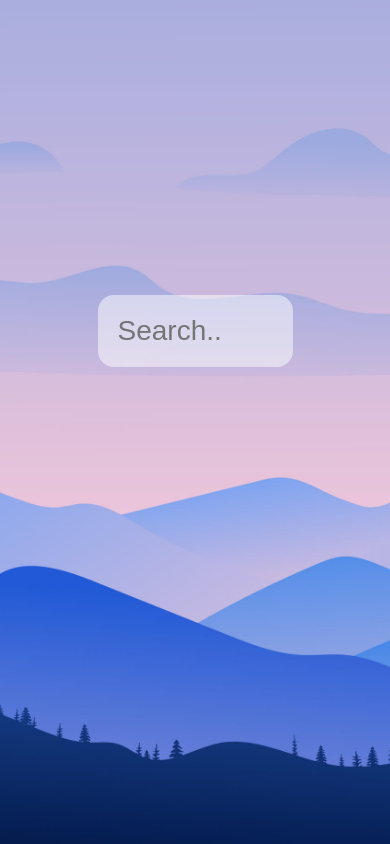
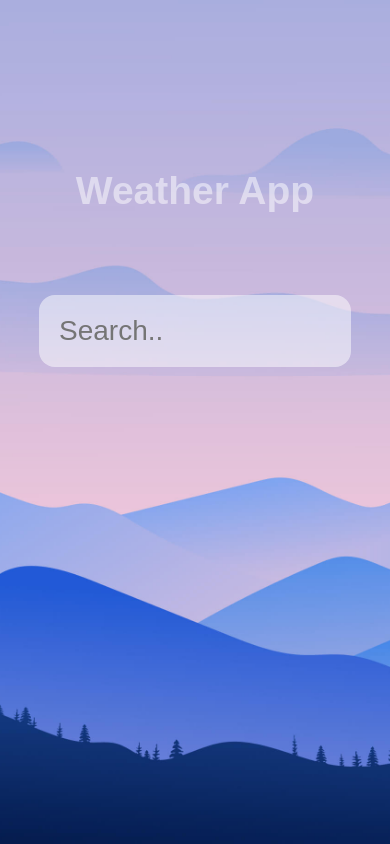
Before and after one commit to larryfisherman/weatherAPp, a React (Create React App) app: page / in a window 390 px wide. Built offline with nearby package versions, Linux system fonts and the light colour scheme.

Commit message:
Changed mobile layout

```diff
--- a/src/components/AdditionalInfo/AdditionalInfo.css
+++ b/src/components/AdditionalInfo/AdditionalInfo.css
@@ -56,7 +56,7 @@ p {
   text-align: center;
 }
 
-@media (max-width: 940px) {
+@media (max-width: 641px) {
   .additionalInfo {
     display: flex;
     background-color: rgba(255, 255, 255, 0.5);
--- a/src/components/App.css
+++ b/src/components/App.css
@@ -104,13 +104,7 @@ h1.unActive {
   }
 
   h1.active {
-    position: absolute;
-    margin: 15px;
-    top: 2%;
-    left: 6%;
-    font-size: 4vh;
-    transform: translate(-50%, 0);
-    color: rgba(255, 255, 255, 0.4);
+    display: none;
   }
 
   .activeMain {
@@ -125,37 +119,35 @@ h1.unActive {
     animation-iteration-count: 1;
     opacity: 1;
   }
-}
-
-@keyframes show {
-  0% {
-    opacity: 0;
+  h1.unActive {
+    position: absolute;
+    top: 20%;
+    left: 50%;
+    transform: translate(-50%, 0);
+    font-size: 5vw;
+    white-space: nowrap;
+    color: rgba(255, 255, 255, 0.5);
   }
 
-  40% {
-    opacity: 0;
-  }
-
-  60% {
-    opacity: 1;
-  }
-
-  100% {
-    opacity: 1;
+  .unActiveMain {
+    display: none;
+    flex-wrap: wrap;
+    width: 100vw;
+    height: 100%;
+    justify-content: space-around;
+    align-items: center;
   }
 }
 
-@keyframes disappear {
-  0% {
-    font-size: 60px;
-  }
-
-  50% {
-    font-size: 32px;
-  }
-
-  100% {
-    font-size: 0px;
+@media (max-width: 940px) {
+  h1.unActive {
+    position: absolute;
+    top: 20%;
+    left: 50%;
+    transform: translate(-50%, 0);
+    font-size: 10vw;
+    white-space: nowrap;
+    color: rgba(255, 255, 255, 0.5);
   }
 }
 
@@ -172,6 +164,3 @@ h1.unActive {
     top: 10%;
   }
 }
-
-@media only screen and (max-device-width: 1024) {
-}
--- a/src/components/App.js
+++ b/src/components/App.js
@@ -15,6 +15,7 @@ const App = () => {
   return (
     <div className={toggleClass ? "activeApp" : "unActiveApp"}>
       <div className={toggleClass ? "activeHeader" : "unActiveHeader"}>
+        <h1 className={toggleClass ? "active" : "unActive"}> Weather App </h1>
         <SearchingBar shareToggleClass={shareToggleClass} />
       </div>
       <div className={toggleClass ? "activeMain" : "unActiveMain"}>
--- a/src/components/SearchingBar/SearchingBar.css
+++ b/src/components/SearchingBar/SearchingBar.css
@@ -47,7 +47,24 @@ p {
   line-height: 35px;
 }
 
-@media (max-width: 940px) {
+@media (max-width: 641px) {
+  input.unActive {
+    display: flex;
+    position: absolute;
+    top: 35%;
+    width: 80%;
+    justify-self: center;
+    align-self: center;
+    appearance: none;
+    background: none;
+    border: none;
+    outline: none;
+    padding: 20px;
+    background-color: rgba(255, 255, 255, 0.5);
+    font-size: 28px;
+    border-radius: 16px 16px 16px 16px;
+  }
+
   input.Active {
     display: flex;
     position: absolute;
--- a/src/components/WeatherBox/WeatherBox.css
+++ b/src/components/WeatherBox/WeatherBox.css
@@ -31,13 +31,13 @@
   align-self: flex-end;
 }
 
-@media (max-width: 940px) {
+@media (max-width: 641px) {
   .locationDate {
     display: flex;
     flex-direction: row;
     font-weight: bold;
     width: 100%;
-    height: 40%;
+    height: 38%;
     flex-wrap: wrap;
     justify-content: center;
   }
@@ -52,4 +52,8 @@
     width: 15vw;
     height: 13vh;
   }
+
+  .locationDate > span:nth-child(3) {
+    display: none;
+  }
 }
--- a/src/components/WeekDays/WeekDays.css
+++ b/src/components/WeekDays/WeekDays.css
@@ -52,11 +52,17 @@
   font-size: 3vh;
 }
 
-@media (max-width: 940px) {
+@media (max-width: 641px) {
   .weekDays {
     display: flex;
     background-color: rgba(255, 255, 255, 0.8);
     width: 100%;
     align-items: center;
   }
+
+  .weekDays span {
+    display: block;
+    line-height: 45px;
+    font-size: 2vh;
+  }
 }
```
